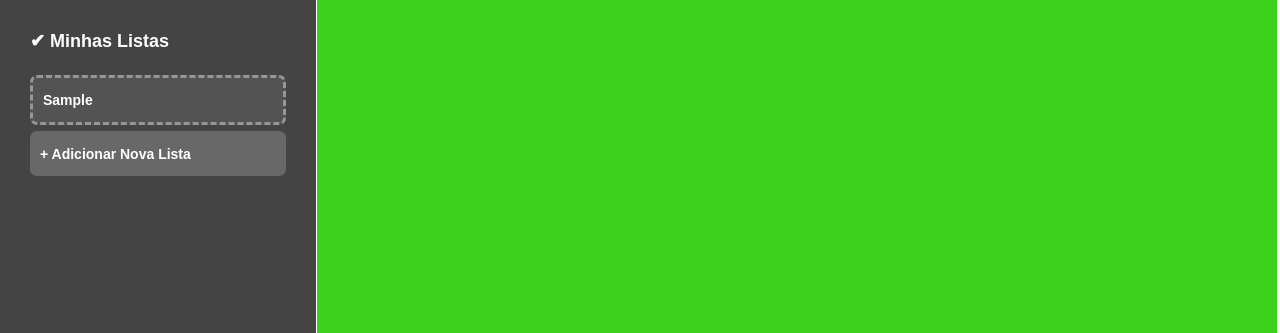
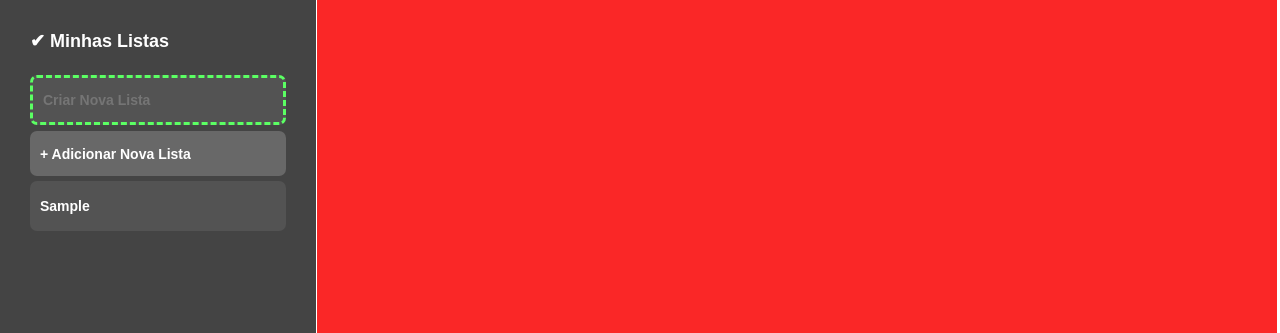
Before and after one commit to pedroantonioheinrich/todo-list, a plain HTML site: page index.html in a window 1280 px wide. Both pictures are taken after typing "Sample" into the empty fields and a click on the button "+ Adicionar Nova Lista". Shown: the top 333 px of the page. Drawn offline with Linux system fonts and the light colour scheme.

Commit message:
problema no color resolvido

```diff
--- /dev/null
+++ b/database/db.js
@@ -0,0 +1,4 @@
+
+let users = []
+
+export default users
--- a/index.html
+++ b/index.html
@@ -14,7 +14,7 @@
     <!-- /LEFT BAR CREATE LIST/ -->
     <div class="left-bar">
         <p class="p-left-bar">✔ Minhas Listas</p>
-        <input type="text" name="phantom-list" class="phantom-list" placeholder="Criar Nova Lista" required>
+        <input type="text" name="input-create-list" class="input-create-list" placeholder="Criar Nova Lista" required>
         <button class="button-left-bar-new-list">+ Adicionar Nova Lista</button>
         <ul ul class="ul-left-bar"></ul>
     </div>
@@ -48,6 +48,7 @@
             <div class="task-list"></div>
         </div>
     </div>
+
     <script src="/js/greeting-page.js"></script>
     <script src="/js/task-page.js"></script>
     <script src="/js/create-list-left-bar.js"></script>
--- a/js/create-list-left-bar.js
+++ b/js/create-list-left-bar.js
@@ -1,16 +1,56 @@
 const btnCreateNewList = document.querySelector('.button-left-bar-new-list')
 const greetingPage = document.querySelector('.greeting-page')
 const taskPage = document.querySelector('.task-page')
+const ul = document.querySelector('.ul-left-bar')
+
+
+let users = []
+console.log(users)
+
 
 greetingPage.style.display = 'flex'
 taskPage.style.display = 'none'
 
 btnCreateNewList.addEventListener('click', ()=>{
-    if(greetingPage.style.display === 'flex'){
-        greetingPage.style.display = 'none'
-        taskPage.style.display = 'flex'
+
+    const inputCreateList = document.querySelector('.input-create-list')
+
+    // Troca as paginas de Boas Vindas pela página de edição de Tarefas. Elas estão sobrepostas, então só aparecem e desaparecem.
+    // if(greetingPage.style.display === 'flex'){
+    //     greetingPage.style.display = 'none'
+    //     taskPage.style.display = 'flex'
+    // }else{
+    //     greetingPage.style.display = 'flex'
+    //     taskPage.style.display = 'none'
+    // }
+
+    // Confere se o input está vazio, e garanto que estará vazio após o alert (redundante.. eu sei!)
+    if (inputCreateList.value === ''){
+        inputCreateList.style.border = '3px dashed red'
+        alert('Empty Input!!')
+        setTimeout(()=>{
+            inputCreateList.style.border = '3px dashed rgba(134, 134, 134, 1)'
+        },2000)
     }else{
-        greetingPage.style.display = 'flex'
-        taskPage.style.display = 'none'
+        inputCreateList.style.border = '3px dashed rgba(91, 255, 99, 1)'
+
+        newListCreated = {
+            id: users.length,
+            title: inputCreateList.value,
+            text: '',
+            date: '',
+            taskDone: false
+        }
+
+        users.push(newListCreated)
+        inputCreateList.value = ''
+
+        const li = document.createElement('li')
+        li.className = 'li-left-bar'
+        li.textContent = users[users.length - 1].title
+        ul.appendChild(li)
     }
+
+    inputCreateList.value = ''
+
 })
--- a/style/create-list-left-bar.css
+++ b/style/create-list-left-bar.css
@@ -14,13 +14,7 @@
     font-size: 18px;
 }
 
-.ul-left-bar{
-    min-height:1%;
-    width: 100%;
-    border-radius: 7px;
-
-}
-.phantom-list{
+.input-create-list{
     height: 50px;
     width: 100%;
     background-color: rgb(83, 83, 83);
@@ -36,7 +30,14 @@
     transition: 0.2s ease-in-out;
 }
 
-li{
+.ul-left-bar{
+    min-height:1%;
+    width: 100%;
+    border-radius: 7px;
+
+}
+
+.li-left-bar{
     height: 50px;
     width: 100%;
     background-color: rgb(83, 83, 83);
@@ -54,12 +55,12 @@ li{
     cursor: pointer;
     color: #fff;
 }
-li:hover{
+.li-left-bar:hover{
     background-color: rgb(253, 244, 121);
     color: rgb(0, 0, 0);
 }
 
-.isClicked{
+/* .isClicked{
     height: 50px;
     width: 100%;
     background-color: rgb(253, 244, 121);
@@ -115,7 +116,7 @@ li:hover{
 .btn-remove-list:hover{
     height: 27px;
     width: 27px;
-}
+} */
 
 .button-left-bar-new-list{
     height: 45px;
@@ -133,6 +134,7 @@ li:hover{
     justify-content: flex-start;
     align-items: center;
     padding: 10px;
+    margin-bottom: 5px;
 }
 .button-new-list:hover{
     background-color: rgb(43, 43, 43);
```
